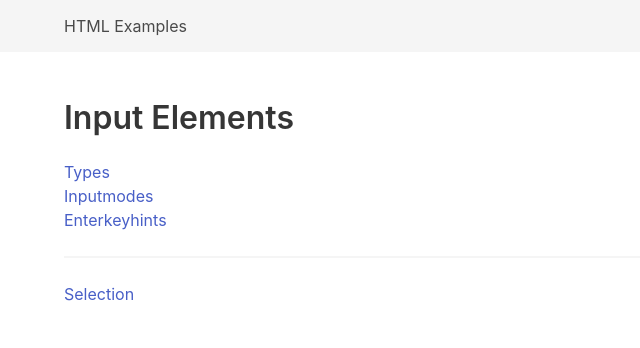
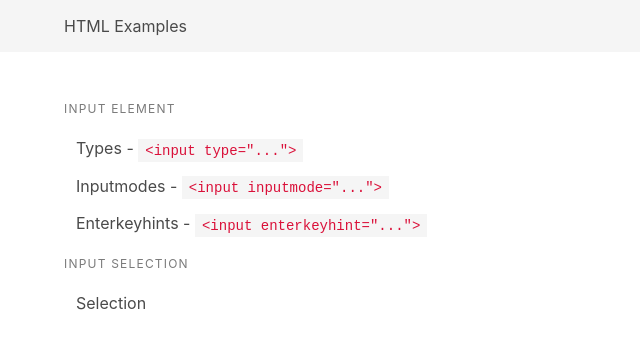
Before and after one commit to actinium/html-examples, a plain HTML site: page index.html in a window 1280 px wide. Shown: the whole page, without its empty margins (0-640 px from the left). Drawn offline with nearby package versions, Linux system fonts and the light colour scheme.

Commit message:
update start page

```diff
--- a/index.html
+++ b/index.html
@@ -9,6 +9,7 @@
 </head>
 
 <body>
+
   <nav class="navbar is-light" role="navigation" aria-label="main navigation">
     <div class="container">
       <div class="navbar-brand">
@@ -18,24 +19,42 @@
       </div>
     </div>
   </nav>
+
   <section class="section">
     <div class="container">
-      <h1 class="title">Input Elements</h1>
-      <p>
-        <a href="/html-examples/input-types">Types</a>
-      </p>
-      <p>
-        <a href="/html-examples/input-modes">Inputmodes</a>
-      </p>
-      <p>
-        <a href="/html-examples/input-enterkeyhints">Enterkeyhints</a>
-      </p>
-      <hr>
-      <p>
-        <a href="/html-examples/input-select">Selection</a>
-      </p>
+      <div class="menu">
+        <p class="menu-label">
+          Input Element
+        </p>
+        <ul class="menu-list">
+          <li>
+            <a href="/html-examples/input-types">
+              Types - <code>&lt;input type="..."&gt;</code>
+            </a>
+          </li>
+          <li>
+            <a href="/html-examples/input-modes">
+              Inputmodes - <code>&lt;input inputmode="..."&gt;</code>
+            </a>
+          </li>
+          <li>
+            <a href="/html-examples/input-enterkeyhints">
+              Enterkeyhints - <code>&lt;input enterkeyhint="..."&gt;</code>
+            </a>
+          </li>
+        </ul>
+        <p class="menu-label">
+          Input Selection
+        </p>
+        <ul class="menu-list">
+          <li>
+            <a href="/html-examples/input-select">Selection</a>
+          </li>
+        </ul>
+      </div>
     </div>
   </section>
+
 </body>
 
 </html>
```
